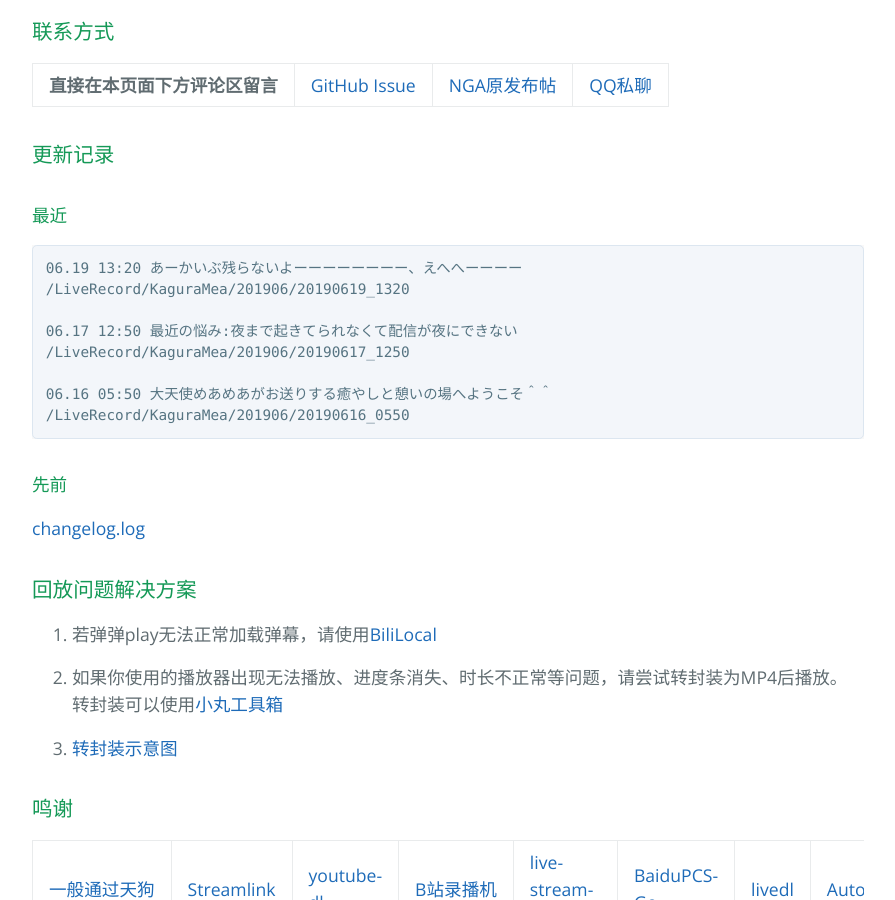
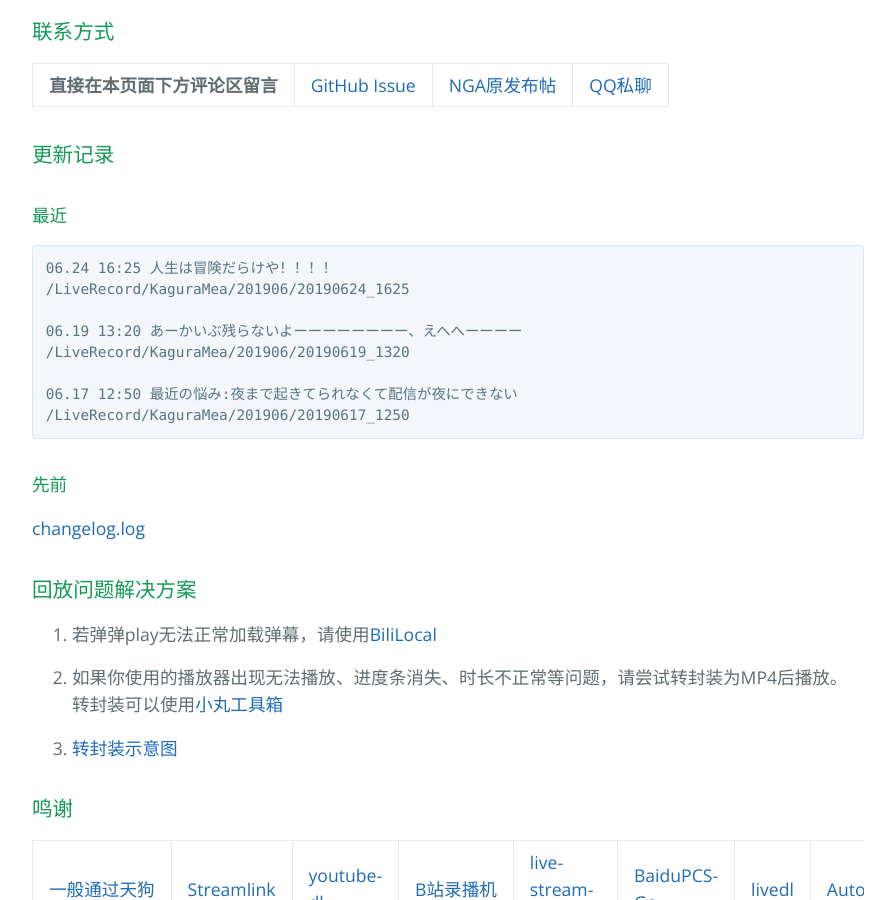
Before and after one commit to kaguramea-record/kaguramea-record.github.io, a Jekyll site: the page built from index.md, in a window 1280 px wide and 900 px high, scrolled down 1317 px. Shown: the whole window, without its empty margins (192-1087 px from the left). Built offline with Jekyll 4.4.1, drawn with Linux system fonts in a browser that asks for light colours; comment, search, counter and statistics services are not loaded.

Commit message:
Update 190624

````diff
--- a/index.md
+++ b/index.md
@@ -2,7 +2,7 @@
 layout: default
 ---
 
-> | [自动录播站列表](./auto-recorder.html) | [临时转播站列表](./restreamer.html) | [MEAMEA Button](https://meamea.moe/) |
+> | [自动录播站列表](./auto-recorder.html) | [临时转播站列表](./restreamer.html) | [MEAMEA Button](https://meamea.moe/?from_sourcetag=kaguramea.live) |
 
 ### 目录
 
@@ -42,14 +42,14 @@
 #### 最近
 
 ```
+06.24 16:25 人生は冒険だらけや！！！！
+/LiveRecord/KaguraMea/201906/20190624_1625
+
 06.19 13:20 あーかいぶ残らないよーーーーーーーー、えへへーーーー
 /LiveRecord/KaguraMea/201906/20190619_1320
 
 06.17 12:50 最近の悩み:夜まで起きてられなくて配信が夜にできない
 /LiveRecord/KaguraMea/201906/20190617_1250
-
-06.16 05:50 大天使めあめあがお送りする癒やしと憩いの場へようこそ＾＾
-/LiveRecord/KaguraMea/201906/20190616_0550
 ```
 
 #### 先前
````
Also changed, not shown: 1 other file.
